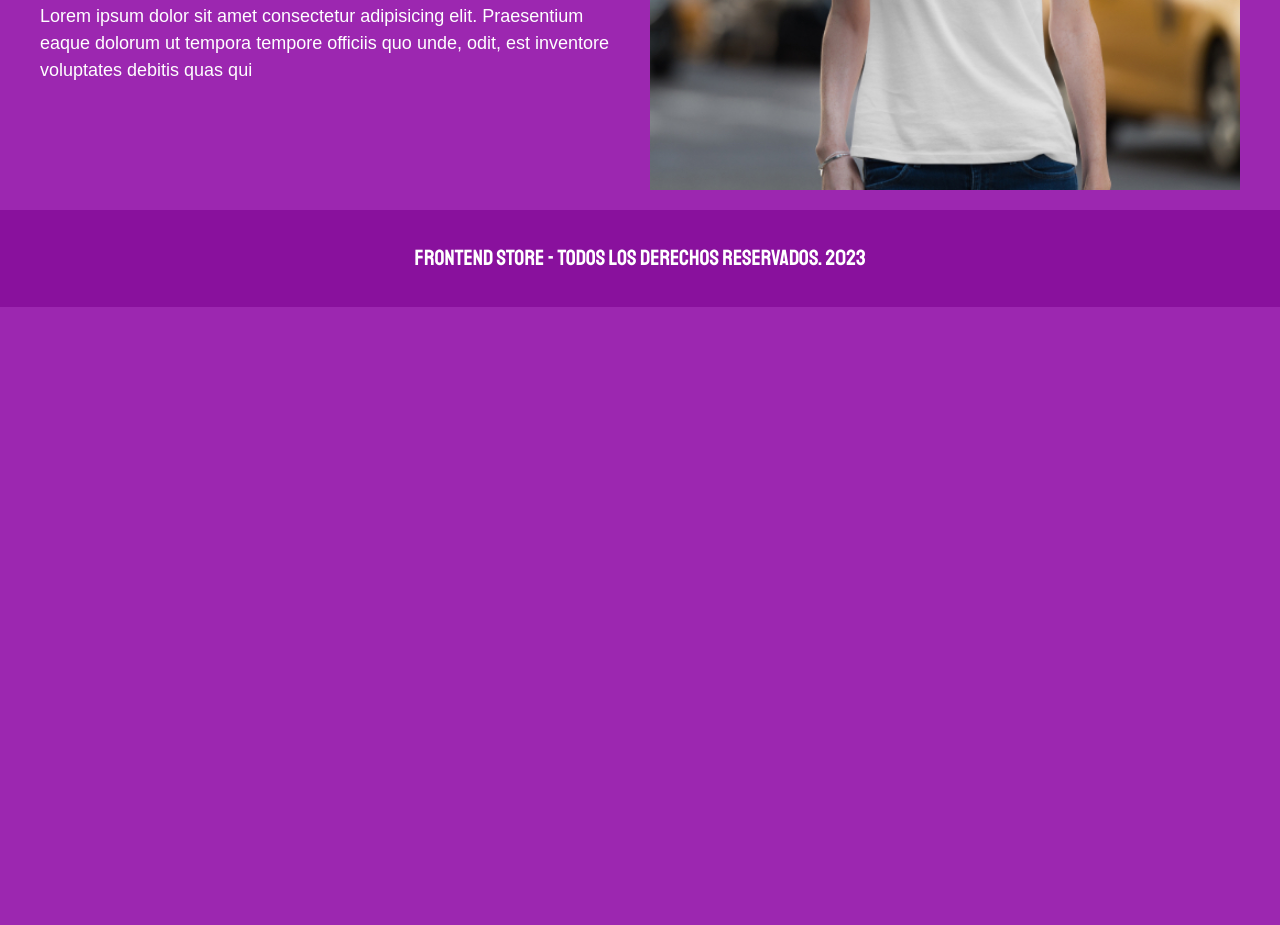
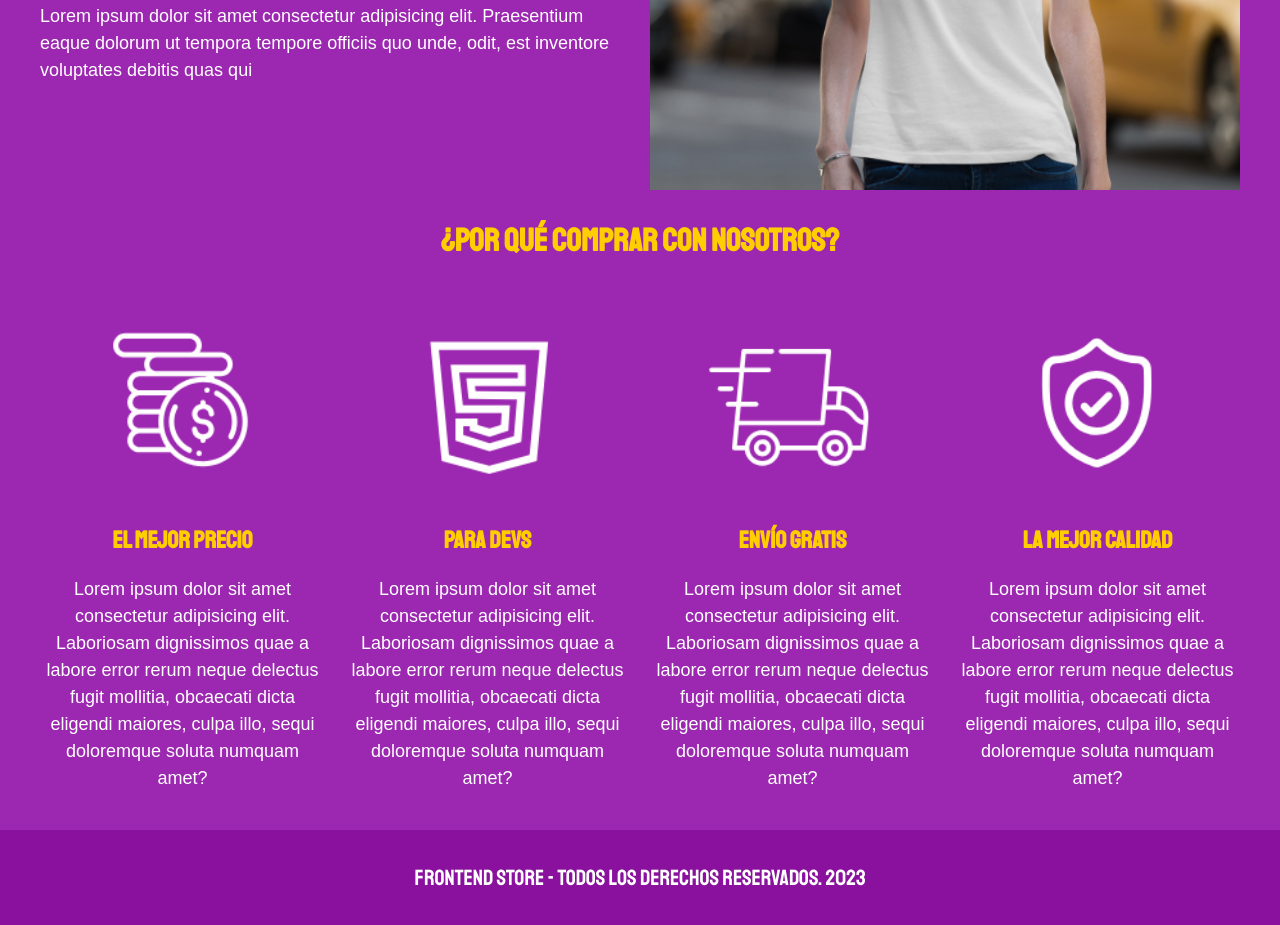
Before and after one commit to EDUARDOCD18/FRONTEND-STORE, a plain HTML site: page nosotros.html in a window 1280 px wide. Shown: the part 565-1490 px from the top of the page. Before the commit the page ends 872 px from the top, so only its background shows below. Drawn offline with Linux system fonts and the light colour scheme.

Commit message:
Creando la sección con iconos

```diff
--- a/CSS/styles.css
+++ b/CSS/styles.css
@@ -199,3 +199,29 @@ h3 {
         grid-column: 2/3;
     }
 }
+
+/* BLOQUES */
+
+.bloques {
+    display: grid;
+    grid-template-columns: repeat(2, 1fr);
+    gap: 2rem;
+}
+
+@media (min-width: 768px) {
+    .bloques {
+        grid-template-columns: repeat(4, 1fr);
+    }
+}
+
+.bloque {
+    text-align: center;
+}
+
+.bloque__titulo {
+    margin: 0;
+}
+
+.bloque__imagen {
+    width: 100%;
+}
--- a/nosotros.html
+++ b/nosotros.html
@@ -28,13 +28,57 @@
         <h1>Nosotros</h1>
         <div class="nosotros">
             <div class="nosotros__contenido">
-                <p>Lorem ipsum dolor sit amet consectetur adipisicing elit. Atque porro fugiat quaerat dicta incidunt culpa reiciendis? Quas aliquam, officiis porro autem, voluptatibus hic sed optio quasi obcaecati doloremque expedita veritatis? Lorem ipsum dolor sit amet consectetur, adipisicing elit. Doloremque, nulla placeat cupiditate sit non tempora. Corporis iusto saepe, tenetur fugit commodi dolor. Rerum provident, odio facere quos dolore vitae quod! Lorem ipsum dolor sit amet consectetur adipisicing elit.</p>
+                <p>Lorem ipsum dolor sit amet consectetur adipisicing elit. Atque porro fugiat quaerat dicta incidunt
+                    culpa reiciendis? Quas aliquam, officiis porro autem, voluptatibus hic sed optio quasi obcaecati
+                    doloremque expedita veritatis? Lorem ipsum dolor sit amet consectetur, adipisicing elit. Doloremque,
+                    nulla placeat cupiditate sit non tempora. Corporis iusto saepe, tenetur fugit commodi dolor. Rerum
+                    provident, odio facere quos dolore vitae quod! Lorem ipsum dolor sit amet consectetur adipisicing
+                    elit.</p>
 
-                <p>Lorem ipsum dolor sit amet consectetur adipisicing elit. Praesentium eaque dolorum ut tempora tempore officiis quo unde, odit, est inventore voluptates debitis quas qui</p>
+                <p>Lorem ipsum dolor sit amet consectetur adipisicing elit. Praesentium eaque dolorum ut tempora tempore
+                    officiis quo unde, odit, est inventore voluptates debitis quas qui</p>
             </div> <!-- .nosotros__contenido -->
             <img src="IMG/nosotros.jpg" alt="Nosotros" class="nosotros__imagen">
         </div> <!-- .nosotros -->
     </main> <!-- .contenedor -->
+
+    <section class="contenedor comprar">
+        <h2 class="comprar__titulo">¿Por qué comprar con nosotros?</h2>
+
+        <div class="bloques">
+            <div class="bloque">
+                <img class="bloque__imagen" src="IMG/icono_1.png" alt="Por qué comprar">
+                <h3 class="bloque__titulo">El mejor precio</h3>
+                <p>Lorem ipsum dolor sit amet consectetur adipisicing elit. Laboriosam dignissimos quae a labore error
+                    rerum neque delectus fugit mollitia, obcaecati dicta eligendi maiores, culpa illo, sequi doloremque
+                    soluta numquam amet?</p>
+            </div> <!-- .bloque -->
+
+            <div class="bloque">
+                <img class="bloque__imagen" src="IMG/icono_2.png" alt="Para devs">
+                <h3 class="bloque__titulo">Para devs</h3>
+                <p>Lorem ipsum dolor sit amet consectetur adipisicing elit. Laboriosam dignissimos quae a labore error
+                    rerum neque delectus fugit mollitia, obcaecati dicta eligendi maiores, culpa illo, sequi doloremque
+                    soluta numquam amet?</p>
+            </div> <!-- .bloque -->
+
+            <div class="bloque">
+                <img class="bloque__imagen" src="IMG/icono_3.png" alt="Envio gratis">
+                <h3 class="bloque__titulo">Envío gratis</h3>
+                <p>Lorem ipsum dolor sit amet consectetur adipisicing elit. Laboriosam dignissimos quae a labore error
+                    rerum neque delectus fugit mollitia, obcaecati dicta eligendi maiores, culpa illo, sequi doloremque
+                    soluta numquam amet?</p>
+            </div> <!-- .bloque -->
+
+            <div class="bloque">
+                <img class="bloque__imagen" src="IMG/icono_4.png" alt="La mejor calidad">
+                <h3 class="bloque__titulo">La mejor calidad</h3>
+                <p>Lorem ipsum dolor sit amet consectetur adipisicing elit. Laboriosam dignissimos quae a labore error
+                    rerum neque delectus fugit mollitia, obcaecati dicta eligendi maiores, culpa illo, sequi doloremque
+                    soluta numquam amet?</p>
+            </div> <!-- .bloque -->
+        </div> <!-- .bloques-->
+    </section> <!-- .contenedor .comprar-->
 
     <footer class="footer">
         <p class="footer__texto">FRONTEND STORE - Todos los derechos reservados. 2023</p>
```
